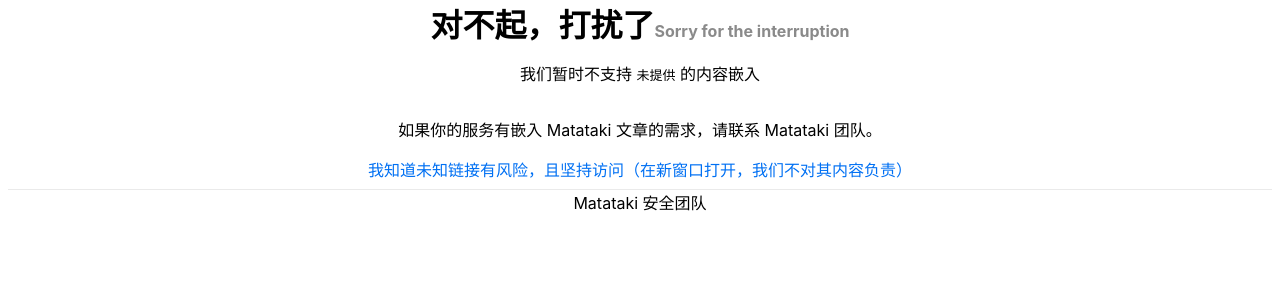
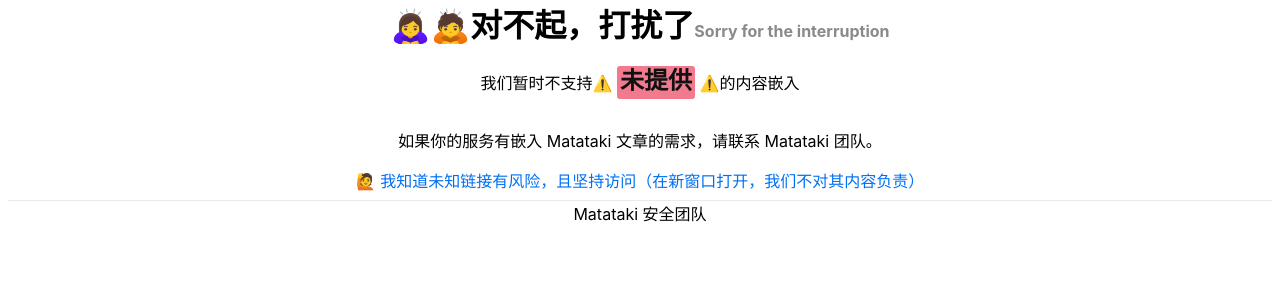
Before and after one commit to frankwei98/bad-iframe, a Next.js app: page / in a window 1280 px wide. Shown: the top 300 px of the page. Built offline with nearby package versions, Linux system fonts and the light colour scheme.

Commit message:
better style

```diff
--- a/pages/index.js
+++ b/pages/index.js
@@ -33,12 +33,12 @@
 
       <main className={styles.main}>
         <h1 className={styles.title}>
-            对不起，打扰了
+            🙇‍♀️🙇对不起，打扰了
             <span className={styles.description}>Sorry for the interruption</span>
         </h1>
-        <p>我们暂时不支持 <code>{theBlockedHostname}</code> 的内容嵌入</p>
+        <p>我们暂时不支持⚠️ <code className={styles.hostname}>{theBlockedHostname}</code> ⚠️的内容嵌入</p>
         <p>如果你的服务有嵌入 Matataki 文章的需求，请联系 Matataki 团队。</p>
-        <a className={styles.link} href={theBlockedUrl} target="_blank" rel="noopener noreferrer nofollow">我知道未知链接有风险，且坚持访问（在新窗口打开，我们不对其内容负责）</a>
+        <a className={styles.link} href={theBlockedUrl} target="_blank" rel="noopener noreferrer nofollow">🙋 我知道未知链接有风险，且坚持访问（在新窗口打开，我们不对其内容负责）</a>
       </main>
 
       <footer className={styles.footer}>
--- a/styles/Home.module.css
+++ b/styles/Home.module.css
@@ -67,6 +67,15 @@
   color: rgb(138, 138, 138);
 }
 
+.hostname {
+    background: #f17a8f;
+    border-radius: 3px;
+    padding: 3px;
+    color: #111111;
+    font-size: 1.5rem;
+    font-weight: bold;
+}
+
 .code {
   background: #fafafa;
   border-radius: 5px;
```
